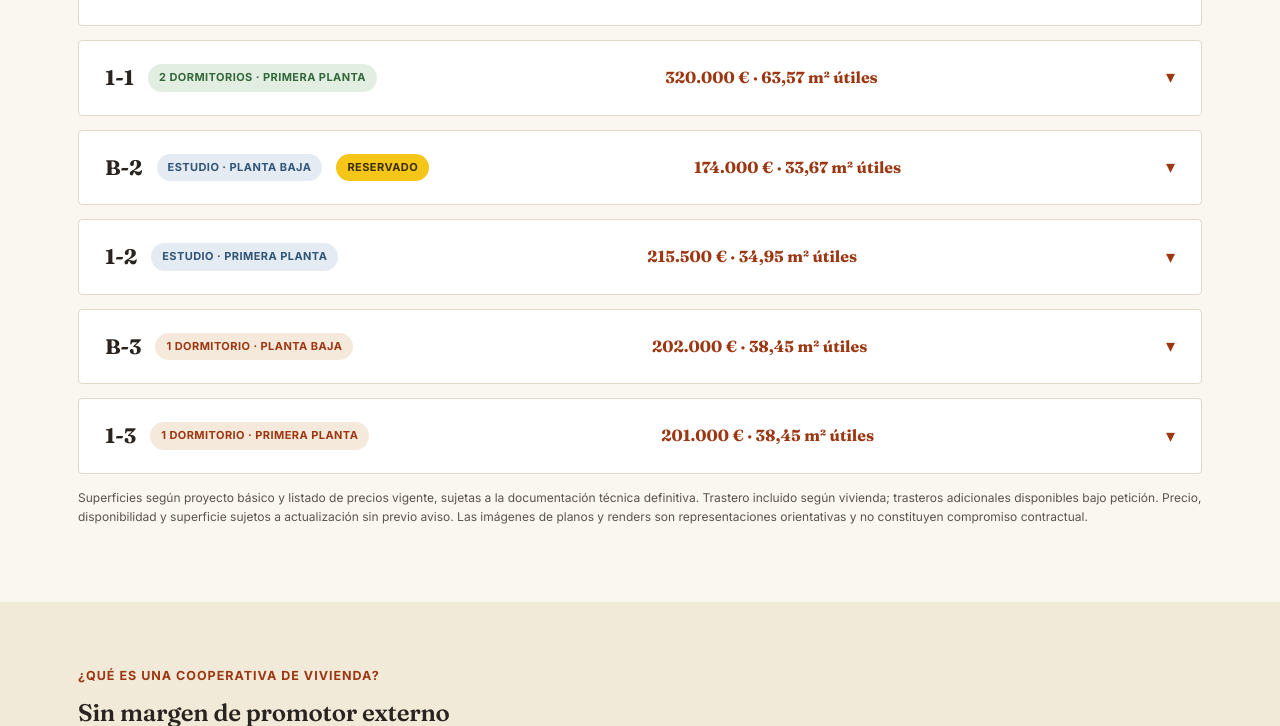
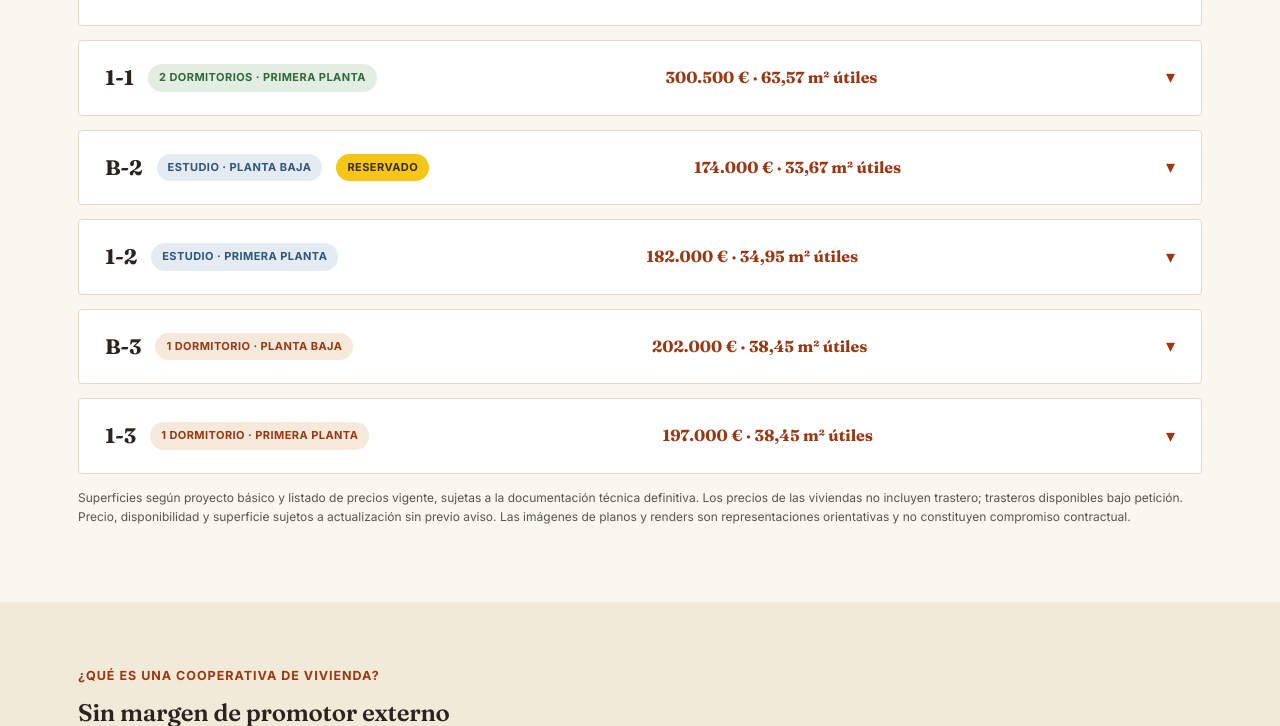
Before and after one commit to iberian-nexus/galaxia31-site, a plain HTML site: page index.html in a window 1280 px wide. Shown: the part 4358-5084 px from the top of the page. Drawn offline with Linux system fonts and the light colour scheme.

Commit message:
cambio de precios y sin trasteros

```diff
--- a/index.html
+++ b/index.html
@@ -242,7 +242,7 @@
         <tr><td>Arquitecto</td><td>Ricardo M. Medina Bujalance · COAMÁLAGA 1.311</td></tr>
         <tr><td>Régimen</td><td>Cooperativa de autopromoción · IVA 10%</td></tr>
         <tr><td>Licencia</td><td>Licencia de obras concedida</td></tr>
-        <tr><td>Trasteros</td><td>Incluidos (9,78–17,74 m² según vivienda) · 13 adicionales opcionales en sótano</td></tr>
+        <tr><td>Trasteros</td><td>Opcionales, no incluidos en el precio de la vivienda · en sótano, disponibles bajo petición</td></tr>
         <tr><td>Certificación energética</td><td>A/B (prevista)</td></tr>
       </table>
     </div>
@@ -263,7 +263,7 @@
     </div>
 
     <details class="unit-acc" name="unidad-acc" open>
-      <summary><span class="u-left"><span class="u-name">B-1</span><span class="unit-badge badge-disp">2 dormitorios · Planta baja</span></span><span class="u-price">334.500 € · 63,57 m² útiles</span><span class="u-arrow">▾</span></summary>
+      <summary><span class="u-left"><span class="u-name">B-1</span><span class="unit-badge badge-disp">2 dormitorios · Planta baja</span></span><span class="u-price">305.500 € · 63,57 m² útiles</span><span class="u-arrow">▾</span></summary>
       <div class="u-body">
         <div><img src="img/Plan_Vivienda_B-1.jpeg" alt="Plano B-1"><div class="unit-photos">
           <img src="img/IMAGEN_OK_B-1.png" alt="B-1" onerror="this.remove()">
@@ -284,7 +284,7 @@
     </details>
 
     <details class="unit-acc" name="unidad-acc">
-      <summary><span class="u-left"><span class="u-name">1-1</span><span class="unit-badge badge-disp">2 dormitorios · Primera planta</span></span><span class="u-price">320.000 € · 63,57 m² útiles</span><span class="u-arrow">▾</span></summary>
+      <summary><span class="u-left"><span class="u-name">1-1</span><span class="unit-badge badge-disp">2 dormitorios · Primera planta</span></span><span class="u-price">300.500 € · 63,57 m² útiles</span><span class="u-arrow">▾</span></summary>
       <div class="u-body">
         <div><img src="img/Plan_Vivienda_1-1.jpeg" alt="Plano 1-1"><div class="unit-photos">
           <img src="img/IMAGEN_OK_1-1.png" alt="1-1" onerror="this.remove()">
@@ -322,7 +322,7 @@
     </details>
 
     <details class="unit-acc" name="unidad-acc">
-      <summary><span class="u-left"><span class="u-name">1-2</span><span class="unit-badge badge-estudio">Estudio · Primera planta</span></span><span class="u-price">215.500 € · 34,95 m² útiles</span><span class="u-arrow">▾</span></summary>
+      <summary><span class="u-left"><span class="u-name">1-2</span><span class="unit-badge badge-estudio">Estudio · Primera planta</span></span><span class="u-price">182.000 € · 34,95 m² útiles</span><span class="u-arrow">▾</span></summary>
       <div class="u-body">
         <div><img src="img/Plan_Vivienda_1-2.jpeg" alt="Plano 1-2"><div class="unit-photos">
           <img src="img/IMAGEN_OK_1-2.png" alt="1-2" onerror="this.remove()">
@@ -360,7 +360,7 @@
     </details>
 
     <details class="unit-acc" name="unidad-acc">
-      <summary><span class="u-left"><span class="u-name">1-3</span><span class="unit-badge badge-1dorm">1 dormitorio · Primera planta</span></span><span class="u-price">201.000 € · 38,45 m² útiles</span><span class="u-arrow">▾</span></summary>
+      <summary><span class="u-left"><span class="u-name">1-3</span><span class="unit-badge badge-1dorm">1 dormitorio · Primera planta</span></span><span class="u-price">197.000 € · 38,45 m² útiles</span><span class="u-arrow">▾</span></summary>
       <div class="u-body">
         <div><img src="img/Plan_Vivienda_1-3.jpeg" alt="Plano 1-3"><div class="unit-photos">
           <img src="img/IMAGEN_OK_1-3.png" alt="1-3" onerror="this.remove()">
@@ -379,7 +379,7 @@
       </div>
     </details>
 
-    <p style="font-size:12px;color:var(--charcoal-soft);margin-top:8px;">Superficies según proyecto básico y listado de precios vigente, sujetas a la documentación técnica definitiva. Trastero incluido según vivienda; trasteros adicionales disponibles bajo petición. Precio, disponibilidad y superficie sujetos a actualización sin previo aviso. Las imágenes de planos y renders son representaciones orientativas y no constituyen compromiso contractual.</p>
+    <p style="font-size:12px;color:var(--charcoal-soft);margin-top:8px;">Superficies según proyecto básico y listado de precios vigente, sujetas a la documentación técnica definitiva. Los precios de las viviendas no incluyen trastero; trasteros disponibles bajo petición. Precio, disponibilidad y superficie sujetos a actualización sin previo aviso. Las imágenes de planos y renders son representaciones orientativas y no constituyen compromiso contractual.</p>
   </div>
 </section>
 
```
